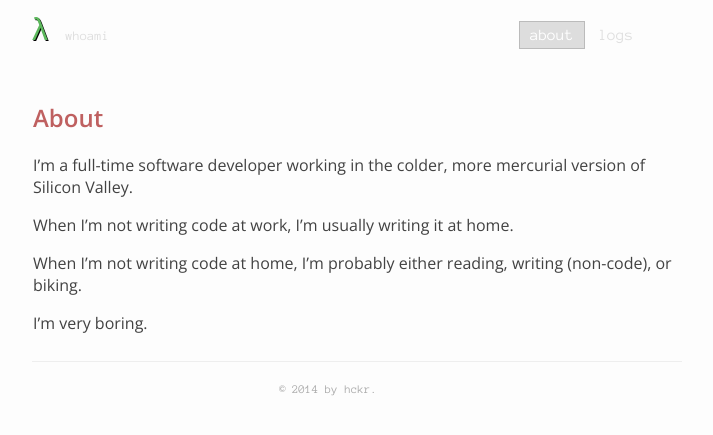
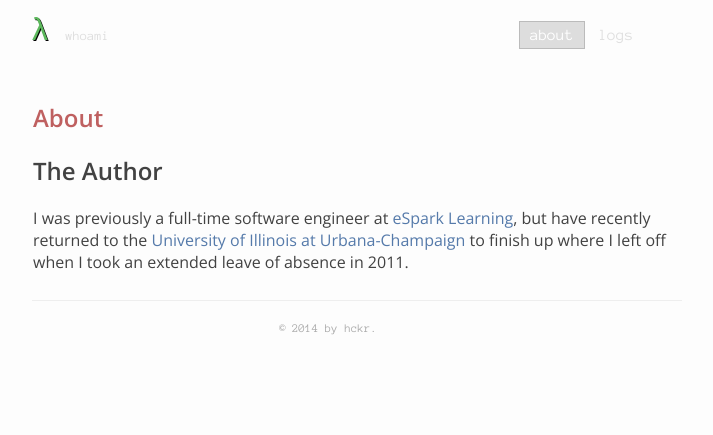
Before and after one commit to bitjockey42/astrohckr.github.io, a Jekyll site: the page built from about.md, in a window 1280 px wide. Shown: the top 435 px of the page, without its empty margins (283-996 px from the left). Built offline with Jekyll 4.4.1, drawn with Linux system fonts in a browser that asks for light colours; some web fonts are replaced; Markdown is read by kramdown in place of the engine named in the settings.

Commit message:
Update About page.

```diff
--- a/about.md
+++ b/about.md
@@ -5,10 +5,6 @@ slug: about
 title: About
 ---
 
-I'm a full-time software developer working in the colder, more mercurial version of Silicon Valley.
+## The Author
 
-When I'm not writing code at work, I'm usually writing it at home.
-
-When I'm not writing code at home, I'm probably either reading, writing (non-code), or biking.
-
-I'm very boring.
+I was previously a full-time software engineer at [eSpark Learning](https://esparklearning.com), but have recently returned to the [University of Illinois at Urbana-Champaign](http://illinois.edu) to finish up where I left off when I took an extended leave of absence in 2011.
```
